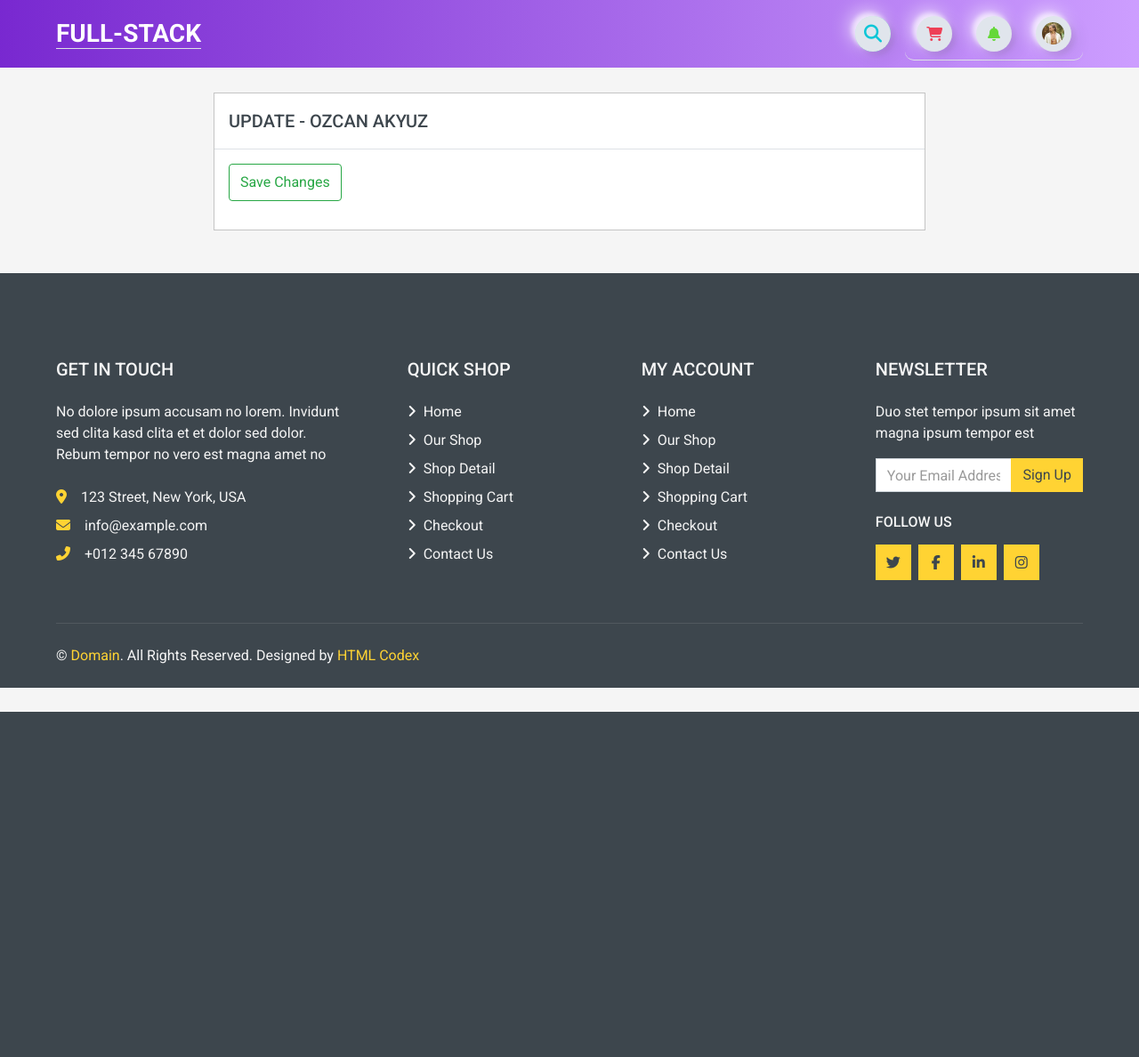
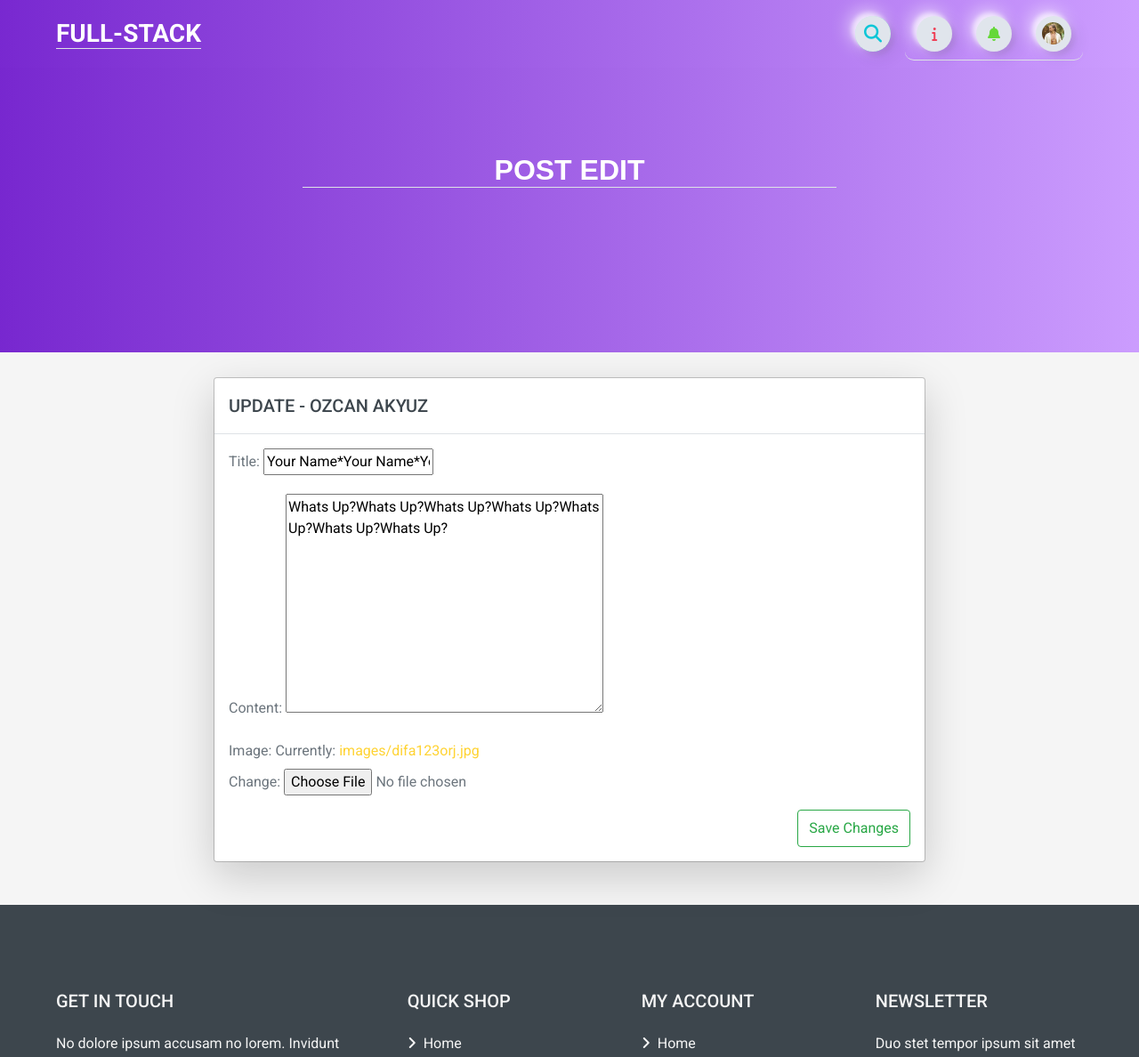
Before and after one commit to ozcanakyuz/full-stack, a Django app: page /user/update/9 in a window 1280 px wide. Shown: the top 1188 px of the page at 89% size. Before the commit the page ends 800 px from the top, so only its background shows below. Run offline with Django 4.2, Linux system fonts and the light colour scheme; a user stored in the database is signed in; data comes from the database, SQL or seed files in the repository; both versions use the stored data as it was after the commit; some libraries are stand-ins or nearby versions.

```diff
--- a/full_stack/home/templates/navbar.html
+++ b/full_stack/home/templates/navbar.html
@@ -36,7 +36,7 @@
         <div class="d-flex align-items-center frame-right border-bottom">
             <!-- Icon -->
             <a class="text-reset me-3 btn btnnavbar" href="#">
-                <i class="fas fa-shopping-cart" style="color:#ee4056;"></i>
+                <i class="fa-solid fa-info" style="color:#ee4056;"></i>
             </a>
 
             <!-- Notifications -->
--- a/full_stack/home/templates/post_detail.html
+++ b/full_stack/home/templates/post_detail.html
@@ -31,8 +31,8 @@
     <div class="media-body">
             <h6 class="text-muted"><i>{{ comment.create_at }}</i></h6>
         <div class="media-body">
-            <div class="body-img d-flex">
-                <img src="{{ comment.user.userprofile.image.url }}" alt="Image" class="mr-3 mt-1 rounded-circle mb-3" style="width:55px; height: 80px;">
+            <div class="body-img d-flex mt-3">
+                <img src="{{ comment.user.userprofile.image.url }}" alt="Image" class="mr-3 mt-1 rounded-circle mb-3" style="width:60px; height: 60px;">
                 <div class="body-text" style="display: flex !important; justify-content: space-around; flex-direction: column !important;">
                     <h4>{{ comment.user.get_full_name }}</h4>
                     <p>{{ comment.comment }}</p>
@@ -61,7 +61,7 @@
         <hr>
         {% for repcomment in comment.replycomment_set.all %}
             <div class="media bg-light my-4 px-4 rounded">
-                    <img src="{{ repcomment.user.userprofile.image.url }}" alt="Image" class="mr-3 mt-1 rounded-circle" style="width:55px; height: 80px;">
+                    <img src="{{ repcomment.user.userprofile.image.url }}" alt="Image" class="mr-3 mt-1 rounded-circle" style="width:60px; height: 60px;">
                 <div class="media-body border-bottom" style="display: flex; flex-direction: column;">
                     <h4 class= "h5">{{ repcomment.user.get_full_name }} <small><i class="text-muted"> - {{ repcomment.create_at }}</i></small></h4>
                     <p>{{ repcomment.repcomment }}</p>
--- a/full_stack/user/templates/user_newpost.html
+++ b/full_stack/user/templates/user_newpost.html
@@ -12,8 +12,6 @@
     </div>
 </header>
 <!-- Header -->
-
-
 
 <div class="container w-50 my-4 shadow-lg p-4 rounded">
 
--- a/full_stack/user/templates/user_posts.html
+++ b/full_stack/user/templates/user_posts.html
@@ -54,7 +54,7 @@
 </div>
 
 {% include 'user_newpost_modal.html' %}
-{% comment %} {% include 'user_posts_update.html' %} {% endcomment %}
+{% comment %} {% include 'user_posts_update_modal.html' %} {% endcomment %}
 
 
 {% endblock %}
--- a/full_stack/user/templates/user_posts_update.html
+++ b/full_stack/user/templates/user_posts_update.html
@@ -3,11 +3,20 @@
 
 {% block body %}
 
-{% comment %} ! {% endcomment %}
 
-{% comment %} ! {% endcomment %}
+<!-- Header -->
+<header>
+  <div class="header m-auto">
+      <div class="container" style="position: relative;">
+          <h2 class="text-light px-2 m-auto border-bottom" id="navbar-text">POST EDIT</h2>
+      </div>
+  </div>
+</header>
+<!-- Header -->
+
+
 <div class="modal-dialog modal-lg">
-  <div class="modal-content">
+  <div class="modal-content shadow-lg rounded">
     <div class="modal-header">
         <h5 class="modal-title">UPDATE - {{ profile.user.get_full_name }}</h5>
     </div>
@@ -15,9 +24,9 @@
 
         <form method="post" enctype="multipart/form-data">
           {% csrf_token %}
-
+          {{ form.as_p }}
           <div class="form-group">
-            <button class="btn btn-outline-success rounded py-2" type="submit">Save Changes</button>
+            <button class="btn btn-outline-success rounded py-2 float-right" type="submit">Save Changes</button>
         </div>
         </form>
       </div>
```
Also changed, not shown: full_stack/home/views.py (+17 -9 lines), full_stack/user/templates/user_posts_update_modal.html (added, +31 -0 lines), full_stack/db.sqlite3, full_stack/uploads/images/IMG-0344.jpg (added), full_stack/uploads/images/IMG-2424_mBVboTx.JPG (added), full_stack/uploads/images/photo-output_3_poottwA.jpg (added), full_stack/uploads/images/users/565e066f-de4e-414c-b980-312076a34c34.JPG (added), 1 other file.
